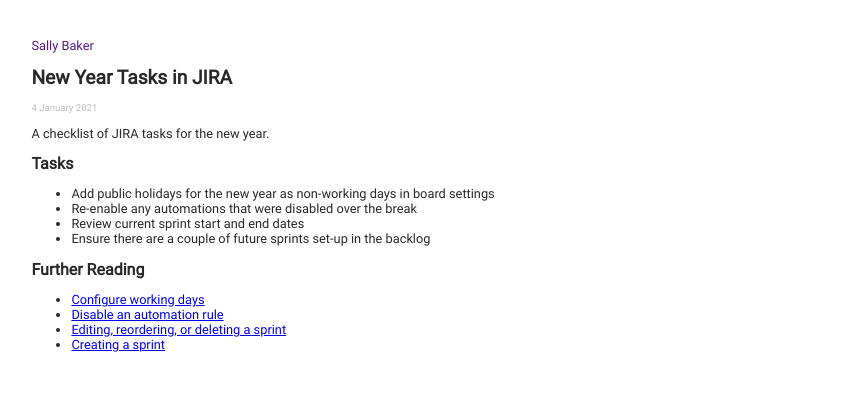
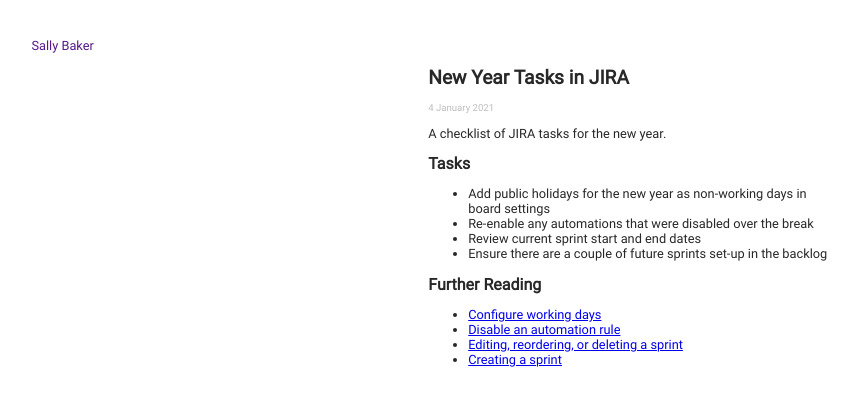
Before and after one commit to sallybaker/sallybaker.github.io, a Jekyll site: the page built from _posts/2021-01-04-jira-new-year-housekeeping.md, in a window 1280 px wide. Shown: the top 406 px of the page, without its empty margins (7-865 px from the left). Built offline with Jekyll 4.4.1, drawn with Linux system fonts in a browser that asks for light colours.

Commit message:
centre-align post text

```diff
--- a/assets/css/style.scss
+++ b/assets/css/style.scss
@@ -35,3 +35,7 @@
 h3 {
   font-size: 0.8rem;
 }
+#post {
+  margin: 0 auto;
+  max-width: 32em;
+}
```
